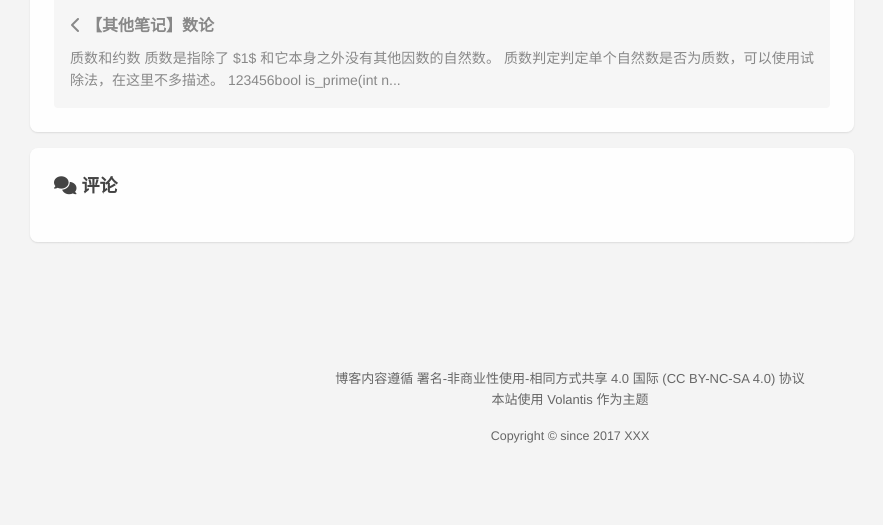
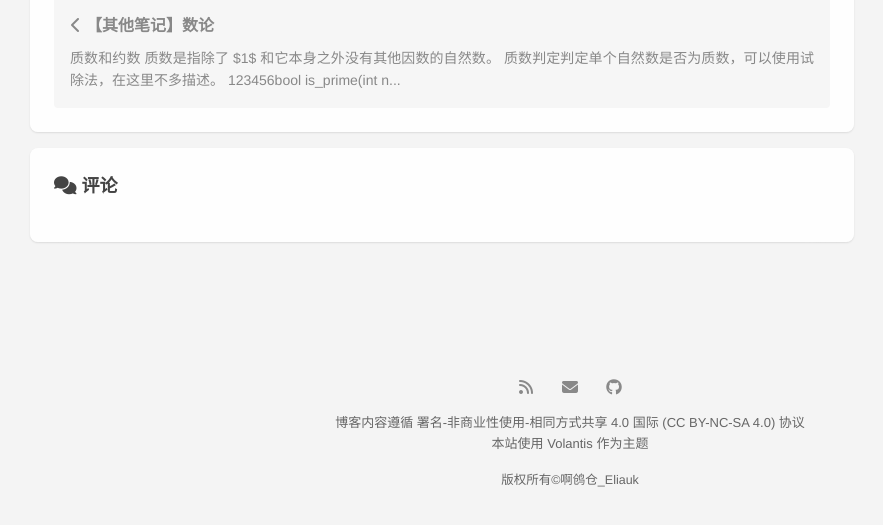
Before and after one commit to acangcang-Eliauk/acangcang-Eliauk.github.io, a plain HTML site: page 2023/08/18/hello-world/index.html in a window 1280 px wide. Shown: the part 1339-1864 px from the top of the page, without its empty margins (70-953 px from the left). Drawn offline with Linux system fonts and the light colour scheme; some packages are replaced by stand-ins of ours; a script that the page names is missing; a web font is replaced by a local one.

Commit message:
Site updated: 2023-08-19 19:35:20

```diff
--- a/2023/08/18/hello-world/index.html
+++ b/2023/08/18/hello-world/index.html
@@ -2114,7 +2114,7 @@ if (/*@cc_on!@*/false || (!!window.MSInputMethodContext && !!document.documentMo
     root: '/',
     debug: "env",
     default: {"avatar":"https://unpkg.com/volantis-static@0.0.1660614606622/media/placeholder/avatar/round/3442075.svg","link":"https://unpkg.com/volantis-static@0.0.1660614606622/media/placeholder/link/8f277b4ee0ecd.svg","cover":"https://unpkg.com/volantis-static@0.0.1660614606622/media/placeholder/cover/76b86c0226ffd.svg","image":"https://unpkg.com/volantis-static@0.0.1660614606622/media/placeholder/image/2659360.svg"},
-    lastupdate: new Date(1692440676946),
+    lastupdate: new Date(1692444914435),
     cdn: {
       izitoast_css: 'https://cdn.bootcdn.net/ajax/libs/izitoast/1.4.0/css/iziToast.min.css',
       izitoast_js: 'https://cdn.bootcdn.net/ajax/libs/izitoast/1.4.0/js/iziToast.min.js',
@@ -2310,7 +2310,7 @@ if (/*@cc_on!@*/false || (!!window.MSInputMethodContext && !!document.documentMo
       <div class="m_search">
         <form name="searchform" class="form u-search-form">
           <i class="icon fa-solid fa-search fa-fw"></i>
-          <input type="text" class="input u-search-input" placeholder="Search..." />
+          <input type="text" class="input u-search-input" placeholder="搜点有意思的呀(●'◡'●)" />
         </form>
       </div>
 
@@ -2735,9 +2735,30 @@ if (/*@cc_on!@*/false || (!!window.MSInputMethodContext && !!document.documentMo
         <div class="social-wrapper" itemprop="about" itemscope itemtype="http://schema.org/Thing">
 
 
-
-
-
+              <a href="/atom.xml"
+                class="social fas fa-rss flat-btn"
+                target="_blank"
+                rel="external nofollow noopener noreferrer" itemprop="url">
+
+              </a>
+
+
+
+              <a href="mailto:2931361182@qq.com"
+                class="social fas fa-envelope flat-btn"
+                target="_blank"
+                rel="external nofollow noopener noreferrer" itemprop="url">
+
+              </a>
+
+
+
+              <a href="https://github.com/acangcang-Eliauk"
+                class="social fab fa-github flat-btn"
+                target="_blank"
+                rel="external nofollow noopener noreferrer" itemprop="url">
+
+              </a>
 
 
         </div>
@@ -2756,7 +2777,7 @@ if (/*@cc_on!@*/false || (!!window.MSInputMethodContext && !!document.documentMo
 
 
         <div class='copyright'>
-        <p><a href="/">Copyright © since 2017 XXX</a></p>
+        <p>版权所有©啊鸧仓_Eliauk</p>
 
         </div>
 
```
Also changed, not shown: 2023/08/18/【其他笔记】数论/index.html (+27 -6 lines), archives/2023/08/index.html (+27 -6 lines), archives/2023/index.html (+27 -6 lines), archives/index.html (+27 -6 lines), index.html (+27 -6 lines), tags/其他/index.html (+27 -6 lines).
